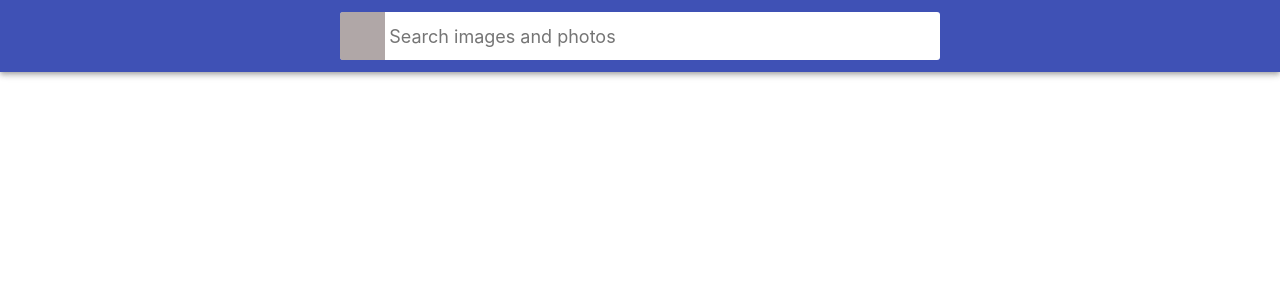
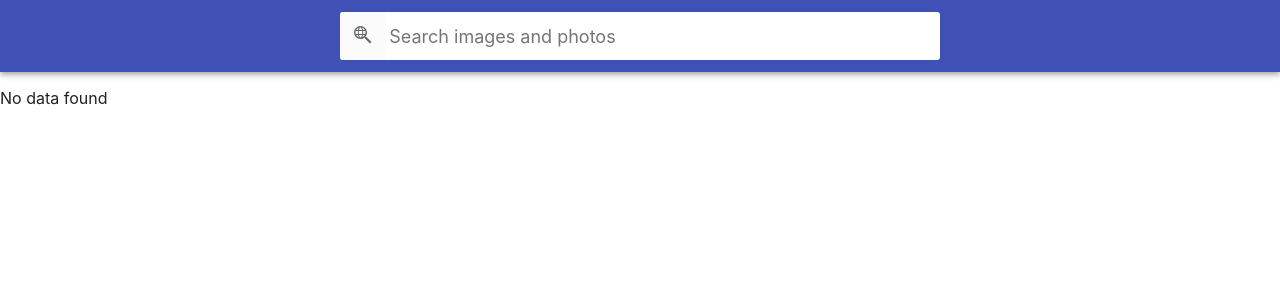
Before and after one commit to Svin07/goit-react-hw-03-image-finder, a React (Create React App) app: page / in a window 1280 px wide. Shown: the top 300 px of the page. Built offline with nearby package versions, Linux system fonts and the light colour scheme.

Commit message:
commit_07

```diff
--- a/package.json
+++ b/package.json
@@ -4,6 +4,8 @@
   "private": true,
   "homepage": "https://Svin07.github.io/goit-react-hw-03-image-finder/",
   "dependencies": {
+    "@mdi/js": "^7.2.96",
+    "@mdi/react": "^1.6.1",
     "@testing-library/jest-dom": "^5.16.3",
     "@testing-library/react": "^12.1.4",
     "@testing-library/user-event": "^13.5.0",
--- a/src/API/hits.jsx
+++ b/src/API/hits.jsx
@@ -3,12 +3,10 @@ axios.defaults.baseURL = `https://pixabay.com/api/`;
 const API_KEY = '38679969-57ec4f21bcb0769bbee4ee870';
 
 export const getPicturesBySearch = async (query, page) => {
- const {data} = await axios(
+  const { data } = await axios(
     `?key=${API_KEY}&q=${query}&image_type=photo&orientation=horizontal&page=${page}&per_page=12`
   );
-  return data
+  return data;
 };
 
-
-
 // https://pixabay.com/api/?key=38721058-dcc1021070edf740dd0c7c82a&q=cat&image_type=photo&orientation=horizontal&page=1&per_page=12
--- a/src/components/App.jsx
+++ b/src/components/App.jsx
@@ -1,41 +1,49 @@
-
 import Button from './Button/Button';
 import ImageGallery from './ImageGallery/ImageGallery';
 import Loader from './Loader/Loader';
 import Modal from './Modal/Modal';
 import Searchbar from './Searchbar/Searchbar';
 import './styles.css';
-import {getPicturesBySearch} from '../API/hits';
+import { getPicturesBySearch } from '../API/hits';
 import { Component } from 'react';
-
 
 export class App extends Component {
   state = {
-    hits: null,
+    hits: [],
     showModal: false,
     isLoading: false,
     error: '',
     searchQuery: '',
     totalHits: 0,
-    page:1
+    page: 1,
   };
 
   // componentDidUpdate(prevProps, prevState) {
   //   prevState.searchQuery !== this.state.searchQuery && this.fetchHits();
   // }
 
-  componentDidUpdate(prevProps, prevState){
-  if(this.state.page !== prevState.page || this.state.searchQuery!== prevState.searchQuery ){
-    this.fetchHits()
+  componentDidUpdate(prevProps, prevState) {
+    if (
+      this.state.page !== prevState.page ||
+      this.state.searchQuery !== prevState.searchQuery
+    ) {
+      this.fetchHits();
+    }
   }
-}
 
   fetchHits = async () => {
     try {
       this.setState({ isLoading: true });
-      const data = await getPicturesBySearch(this.state.searchQuery, this.state.page);
+      const data = await getPicturesBySearch(
+        this.state.searchQuery,
+        this.state.page
+      );
+      const { hits, totalHits } = data;
 
-      this.setState({ hits: data.hits, totalHits: data.totalHits });
+      this.setState({
+        hits: [...this.state.hits, ...hits],
+        totalHits: totalHits,
+      });
     } catch (error) {
       this.setState({ error: error.response.data });
     } finally {
@@ -44,7 +52,7 @@ export class App extends Component {
   };
 
   handlySetSearchQuery = value => {
-    this.setState({ searchQuery: value });
+    this.setState({ searchQuery: value, page: 1, hits: [] });
   };
 
   togleModal = () => {
@@ -52,28 +60,38 @@ export class App extends Component {
   };
 
   paginationPageUpdate = () => {
-  this.setState((state) => ({
+    this.setState(state => ({
       page: state.page + 1,
     }));
-  }
+  };
 
   render() {
+    const { error, isLoading, hits, showModal, totalHits, page } = this.state;
 
-    console.log(this.state);
-
-
-    const { error, isLoading, hits, showModal, totalHits } = this.state;
-
+    const maxPage = totalHits / 12;
 
     return (
       <div>
         {error && <h1>{Error}</h1>}
-{showModal && <Modal></Modal>}
+        {showModal && (
+          <Modal onClose={this.togleModal}>
+            <img
+              src="https://pixabay.com/get/gf1cc6a94b157226464ee0b30eaace5bc94dd132b762a0b740b1f8d6f6d576a97b39057f3ac3ac095770a2b3a4e8585077682aa2465c97284fe52d92b7fddb108_1280.jpg"
+              alt="img"
+            />
+          </Modal>
+        )}
         <Searchbar onSubmit={this.handlySetSearchQuery} />
-        {isLoading && <Loader/>}
-        {hits && (totalHits === 0 ? (<p>No data found</p>) :( <ImageGallery hits={this.state.hits} />))}
-        {totalHits > 12 && <Button paginationPageUpdate={ this.paginationPageUpdate } />}
-
+        {isLoading && <Loader />}
+        {hits &&
+          (totalHits === 0 ? (
+            <p>No data found</p>
+          ) : (
+            <ImageGallery hits={hits} togleModal={this.togleModal} />
+          ))}
+        {totalHits > 12 && page < maxPage && (
+          <Button paginationPageUpdate={this.paginationPageUpdate} />
+        )}
       </div>
     );
   }
--- a/src/components/Button/Button.module.css
+++ b/src/components/Button/Button.module.css
@@ -2,12 +2,13 @@
 * Стили компонента Buton (Load more)
 */
 .Button {
+  display: block;
+  margin: 10px auto;
   padding: 8px 16px;
   border-radius: 2px;
   background-color: #3f51b5;
   transition: all 250ms cubic-bezier(0.4, 0, 0.2, 1);
   text-align: center;
-  display: inline-block;
   color: #fff;
   border: 0;
   text-decoration: none;
--- a/src/components/ImageGallery/ImageGallery.jsx
+++ b/src/components/ImageGallery/ImageGallery.jsx
@@ -1,12 +1,11 @@
 import ImageGalleryItem from '../ImageGalleryItem/ImageGalleryItem';
 import css from './ImageGallery.module.css';
 
-
-export default function ImageGallery({ hits }) {
+export default function ImageGallery({ hits, togleModal }) {
   return (
     <ul className={css.imageGallery}>
       {hits.map(hit => (
-        <ImageGalleryItem key={hit.id} hit={hit} />
+        <ImageGalleryItem key={hit.id} hit={hit} togleModal={togleModal} />
       ))}
     </ul>
   );
--- a/src/components/ImageGalleryItem/ImageGalleryItem.jsx
+++ b/src/components/ImageGalleryItem/ImageGalleryItem.jsx
@@ -1,8 +1,11 @@
 import css from './ImageGalleryItem.module.css';
 
-export default function ImageGalleryItem({ hit: { tags, webformatURL } }) {
+export default function ImageGalleryItem({
+  hit: { tags, webformatURL, largeImageURL },
+  togleModal,
+}) {
   return (
-    <li className={css.imageGalleryItem}>
+    <li className={css.imageGalleryItem} onClick={togleModal}>
       <img
         src={webformatURL}
         alt={tags}
--- a/src/components/Modal/Modal.jsx
+++ b/src/components/Modal/Modal.jsx
@@ -1,12 +1,35 @@
-
+import { Component } from 'react';
 import css from './Modal.module.css';
 
-function Modal({}) {
-  return (
-    <div class={css.overlay}>
-      <div class={css.modal}>{this.props.children}</div>
-    </div>
-  );
+class Modal extends Component {
+  componentDidMount() {
+    window.addEventListener('keydown', this.hendlyKeyDown);
+  }
+
+  componentWillUnmount() {
+    window.addEventListener('keydown', this.hendlyKeyDown);
+  }
+
+  hendlyKeyDown = e => {
+    if (e.code === 'Escape') {
+      console.log(e.code);
+      this.props.onClose();
+    }
+  };
+
+  hendlyBackdropClick = e => {
+    if (e.currentTarget === e.target) {
+      this.props.onClose();
+    }
+  };
+
+  render() {
+    return (
+      <div className={css.overlay} onClick={this.hendlyBackdropClick}>
+        <div className={css.modal}>{this.props.children}</div>
+      </div>
+    );
+  }
 }
 
 export default Modal;
--- a/src/components/Searchbar/Searchbar.jsx
+++ b/src/components/Searchbar/Searchbar.jsx
@@ -1,5 +1,8 @@
 import { Component } from 'react';
+
 import css from './Searchbar.module.css';
+import Icon from '@mdi/react';
+import { mdiSearchWeb } from '@mdi/js';
 
 class Searchbar extends Component {
   state = {
@@ -20,6 +23,7 @@ class Searchbar extends Component {
       <header className={css.searchbar}>
         <form onSubmit={this.onSubmit} className={css.searchform}>
           <button type="submit" className={css.searchformbutton}>
+            <Icon path={mdiSearchWeb} size={1} />
             <span className={css.searchformbuttonlabel}>Search</span>
           </button>
 
--- a/src/components/Searchbar/Searchbar.module.css
+++ b/src/components/Searchbar/Searchbar.module.css
@@ -38,11 +38,10 @@
   width: 48px;
   height: 48px;
   border: 0;
-  /* background-image: url('https://image.flaticon.com/icons/svg/149/149852.svg'); */
   background-size: 40%;
   background-repeat: no-repeat;
   background-position: center;
-  background-color: #7c6d6d;
+  background-color: #f9f9f9;
   opacity: 0.6;
   transition: opacity 250ms cubic-bezier(0.4, 0, 0.2, 1);
   cursor: pointer;
```
Also changed, not shown: 1 other file (tests, documents, lock files or other folders).
